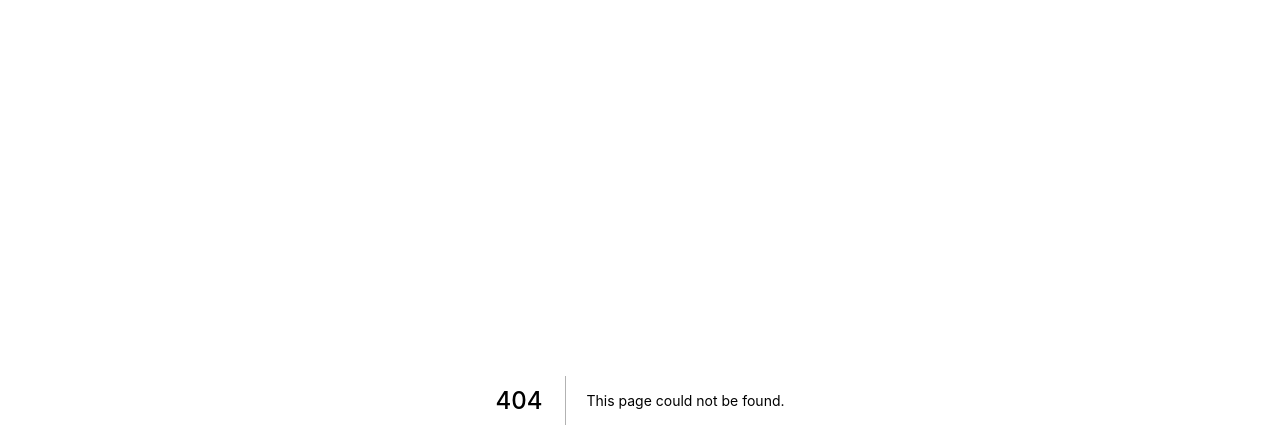
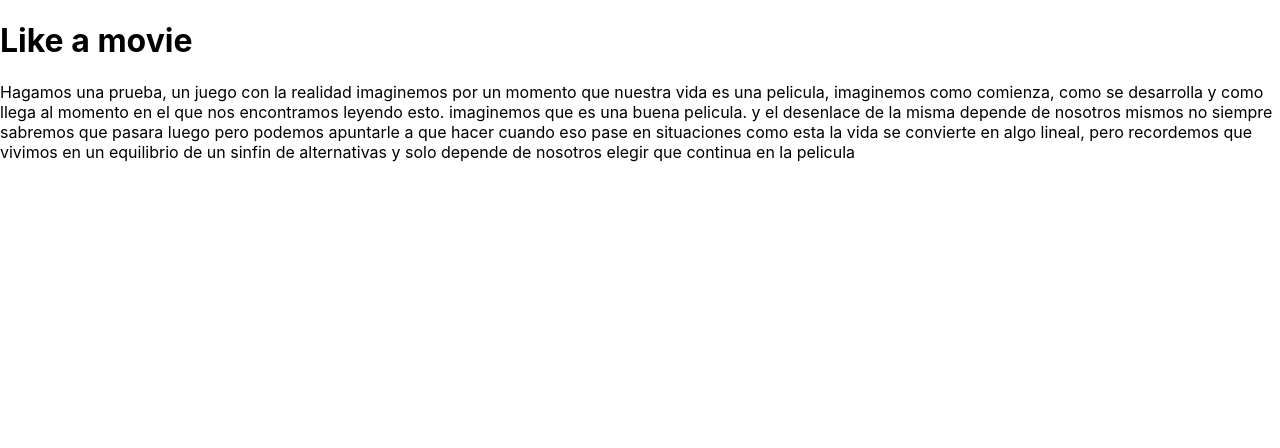
Before and after one commit to m4xlr/M4XLR, a Next.js app: page /blog/H003 in a window 1280 px wide. Before the commit this address had no page. Shown: the top 448 px of the page. Built offline with nearby package versions, Linux system fonts and the light colour scheme.

Commit message:
changes alv

```diff
--- /dev/null
+++ b/components/hblog.tsx
@@ -0,0 +1,10 @@
+import React from "react";
+
+export default function Hblog(props:string){
+    return(
+        <div>
+            <h1>{props.title}</h1>
+            <p>{props.content}</p>
+        </div>
+    )
+}
--- /dev/null
+++ b/pages/blog/H003.tsx
@@ -0,0 +1,17 @@
+import React, { Component } from "react";
+import next from "next";
+import Hblog from '../../components/hblog'
+
+export default function H003(){
+    return(
+        <>
+        <Hblog title='Like a movie' content="Hagamos una prueba, un juego con la realidad
+        imaginemos por un momento que nuestra vida es una pelicula, imaginemos como comienza, como se desarrolla y como llega al momento en el que nos encontramos
+        leyendo esto.
+        imaginemos que es una buena pelicula. y el desenlace de la misma depende de nosotros mismos
+        no siempre sabremos que pasara luego pero podemos apuntarle a que hacer cuando eso pase
+        en situaciones como esta la vida se convierte en algo lineal, pero recordemos que vivimos en un equilibrio de un sinfin de alternativas y solo depende de nosotros
+        elegir que continua en la pelicula"/>
+        </>
+    )
+}
--- a/pages/labyrinth/index.tsx
+++ b/pages/labyrinth/index.tsx
@@ -21,6 +21,8 @@ export default function Labyrinth (){
                 Everytime you enter this page, the scenario is diferent and you have to find links in orther
                 to explore
             </p>
+            <span>So have fun and enjoy this piece of mind</span>
+            <p></p>
         </main>
         <Minfooter></Minfooter>
         </>
```
Also changed, not shown: pages/blog/003.tsx (added, +9 -0 lines), pages/blog/H004.tsx (added, +22 -0 lines).
